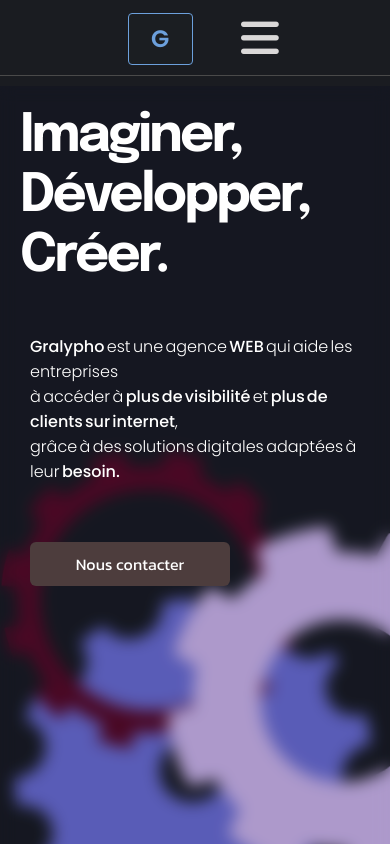
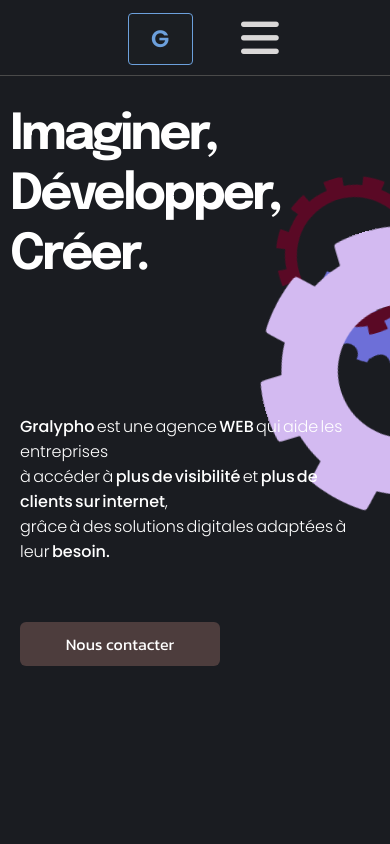
Before and after one commit to Github1234fab/gralyphoProject, a SvelteKit app: page / in a window 390 px wide. Shown: the top 844 px of the page. Built offline with nearby package versions, Linux system fonts and the light colour scheme.

Commit message:
responsive

```diff
--- a/src/Components/EngrenageA.svelte
+++ b/src/Components/EngrenageA.svelte
@@ -147,8 +147,16 @@ l20 -30 -25 28 c-36 42 -102 173 -127 249 -19 60 -24 67 -43 63 -12 -3 -80
     .A {
       top: 204px;
       left: 0px;
-      width: 170px;
-      height: 170px;
+      width: 220px;
+      height: 220px;
+    }
+  }
+    @media only screen and (min-width: 300px) and (max-width: 576px) {
+       .A {
+      top: 150px;
+      left: 80px;
+      width: 150px;
+      height: 150px;
     }
   }
 </style>
--- a/src/Components/EngrenageB.svelte
+++ b/src/Components/EngrenageB.svelte
@@ -128,8 +128,16 @@
     .B {
       top: 84px;
       left: 44px;
-      width: 200px;
-      height: 200px;
+      width: 250px;
+      height: 250px;
+    }
+  }
+   @media only screen and (min-width: 300px) and (max-width: 576px) {
+       .B {
+      top: 100px;
+      left: 45px;
+      width: 160px;
+      height: 160px;
     }
   }
 </style>
--- a/src/Components/EngrenageC.svelte
+++ b/src/Components/EngrenageC.svelte
@@ -92,10 +92,18 @@ c485 0 474 -1 521 62 34 46 98 426 134 793 24 252 24 838 0 1090 -36 367 -100
 }
   @media only screen and (min-width: 768px) and (max-width: 1100px) {
     .C {
-      top: 174px;
-      left: 84px;
-      width: 190px;
-      height: 190px;
+      top: 190px;
+      left: 94px;
+      width: 290px;
+      height: 290px;
+    }
+  }
+  @media only screen and (min-width: 300px) and (max-width: 576px) {
+       .C {
+      top: 150px;
+      left: 30px;
+      width: 290px;
+      height: 290px;
     }
   }
 
--- a/src/sections/HSection.svelte
+++ b/src/sections/HSection.svelte
@@ -31,7 +31,6 @@
     font-size: 16px;
     opacity: 1;
   }
-
   .wrapper-text {
     grid-column: 1 / 8;
     grid-row: 1/3;
@@ -40,6 +39,7 @@
     border-radius: 20px;
     margin-top: 40px;
     margin-left: 100px;
+      place-content: start;
   }
   .H-section h1 {
     text-align: left;
@@ -92,6 +92,7 @@
     align-items: center;
     gap: 0px;
     margin-top: 200px;
+        /* place-content: start; */
   }
 
   @keyframes bounce {
@@ -134,6 +135,8 @@
       gap: 0px;
       margin-top: 80px;
       z-index: 0;
+
+
     }
     .contact {
       margin-top: 50px;
@@ -197,7 +200,7 @@
       justify-content: center;
       align-items: center;
       gap: 0px;
-      margin-top: 300px;
+      margin-top: 100px;
       margin-left: -20px;
       z-index: 0;
     }
@@ -209,14 +212,14 @@
     }
   }
   @media only screen and (min-width: 576px) and (max-width: 768px) {
-     .wrapper-text {
+    .wrapper-text {
       margin-top: 10px;
       margin-bottom: 40px;
       z-index: 2;
       margin-left: 0px;
       grid-column: 1/13;
-      background-color: rgba(4, 8, 33, 0.182);
-      backdrop-filter: blur(8px);
+      /* background-color: rgba(4, 8, 33, 0.182);
+      backdrop-filter: blur(8px); */
       padding: 20px;
       border-radius: 0px;
     }
@@ -235,8 +238,8 @@
       justify-content: center;
       align-items: center;
       gap: 0px;
-      margin-top: 360px;
-      margin-left: 40px;
+      margin-top: 60px;
+      margin-left: 340px;
       z-index: 0;
     }
     .contact {
@@ -251,31 +254,32 @@
       margin-top: 10px;
       margin-bottom: 40px;
       z-index: 2;
-      margin-left: 0px;
+      margin-left: -10px;
       grid-column: 1/13;
-      background-color: rgba(4, 8, 33, 0.182);
-      backdrop-filter: blur(8px);
+      /* background-color: rgba(4, 8, 33, 0.182);
+      backdrop-filter: blur(8px); */
       padding: 20px;
       border-radius: 0px;
     }
     .H-section h1 {
-      font-size: 3.3em;
+      font-size: 3.1em;
       line-height: 60px;
       letter-spacing: -3px;
     }
     .H-section h2 {
-      margin-top: 40px;
-         line-height: 25px;
+      margin-top: 120px;
+      line-height: 25px;
+      font-size: 1em;
     }
     .wrapper-visuel {
-      grid-column: 1/13;
+      grid-column: 5/13;
       grid-row: 1/3;
       display: flex;
       justify-content: center;
       align-items: center;
       gap: 0px;
-      margin-top: 360px;
-      margin-left: -45px;
+      margin-top: 0px;
+      margin-left: 100px;
       z-index: 0;
     }
     .contact {
```
